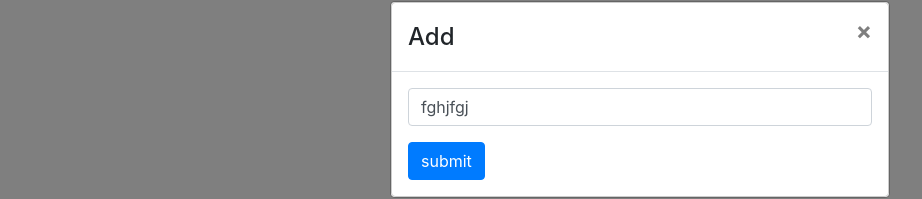
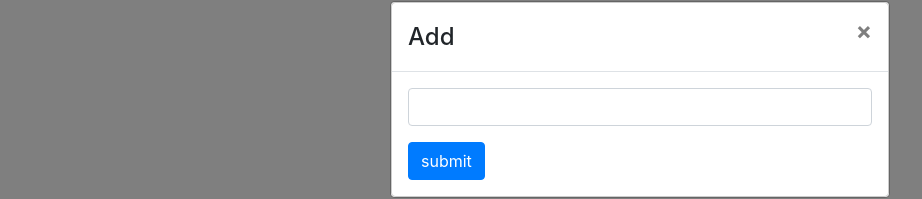
Before and after one commit to artyomgorushkin/react__modals, a React (Create React App) app: page / in a window 1280 px wide. Both pictures are taken after a click on the button "add". Shown: the part 109-308 px from the top of the page, without its empty margins (0-922 px from the left). Built offline with nearby package versions, Linux system fonts and the light colour scheme.

Commit message:
fix formik

```diff
--- a/src/modals/Add.jsx
+++ b/src/modals/Add.jsx
@@ -1,4 +1,4 @@
-import React, { useEffect, useRef, useState } from 'react';
+import React, { useEffect, useRef } from 'react';
 import _ from 'lodash';
 import { useFormik } from 'formik';
 import { Modal, FormGroup, FormControl } from 'react-bootstrap';
@@ -9,7 +9,7 @@ export default (show, handler) => {
 
   const formik = useFormik({
     initialValues: {
-      value: 'fghjfgj'
+      task: ''
     },
     onSubmit: (values, { resetForm }) => {
       console.log(values);
@@ -32,10 +32,10 @@ export default (show, handler) => {
               <FormControl
                 className='form-control'
                 data-testid='input-body'
-                name='body'
+                name='task'
                 onChange={formik.handleChange}
-                value={formik.values.value}
-                required=''
+                value={formik.values.task}
+                required
               />
             </FormGroup>
             <input className='btn btn-primary' type='submit' value='submit' />
```
